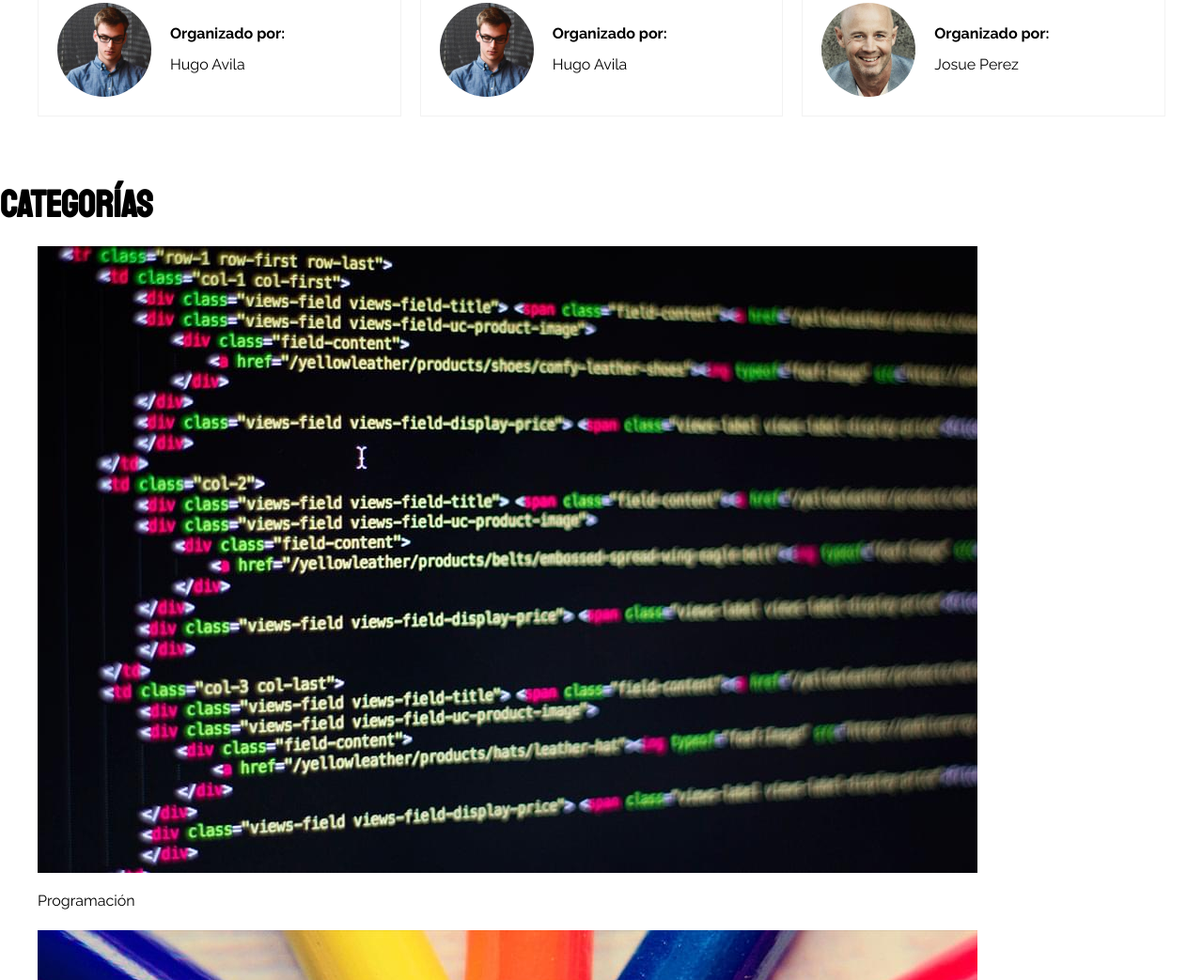
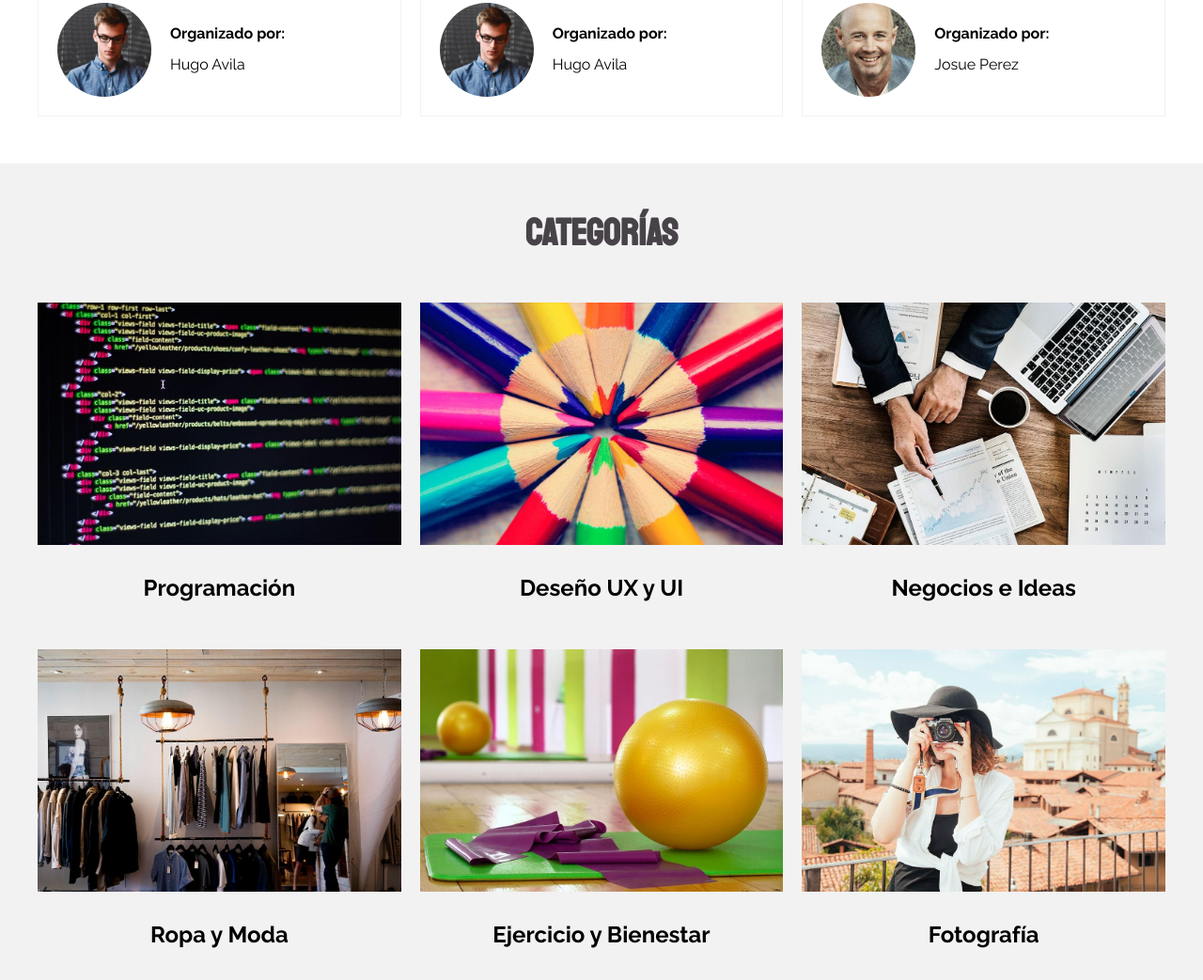
Before and after one commit to HugoAvila-Dev/Meeti, a website: page index.html in a window 1280 px wide. Shown: the part 1421-2464 px from the top of the page at 94% size. Drawn offline with Linux system fonts and the light colour scheme.

Commit message:
css a categorias

```diff
--- /dev/null
+++ b/src/scss/ui/contenido/_categorias.scss
@@ -0,0 +1,28 @@
+@use 'base/variables' as v;
+@use 'base/mixins' as m;
+
+.categorias {
+    background-color: v.$grisClaro;
+    padding: 5rem 0;
+    &__heading {
+        @include m.heading;
+    }
+    &__grid {
+        margin-top: 5rem;
+        @include m.grid(1, 4rem);
+        @include m.tablet {
+            @include m.grid(2, 2rem);
+         }
+         @include m.desktop {
+            @include m.grid(3, 2rem);
+          }
+    }
+}
+.categoria {
+
+    &__nombre {
+        font-size: 2.4rem;
+        text-align: center;
+        font-weight: 700;
+    }
+}
--- a/src/scss/ui/contenido/_index.scss
+++ b/src/scss/ui/contenido/_index.scss
@@ -1,3 +1,4 @@
 @forward 'hero';
 @forward 'busqueda';
 @forward 'eventos';
+@forward 'categorias';
```
Also changed, not shown: build/css/app.css, 1 other file.
